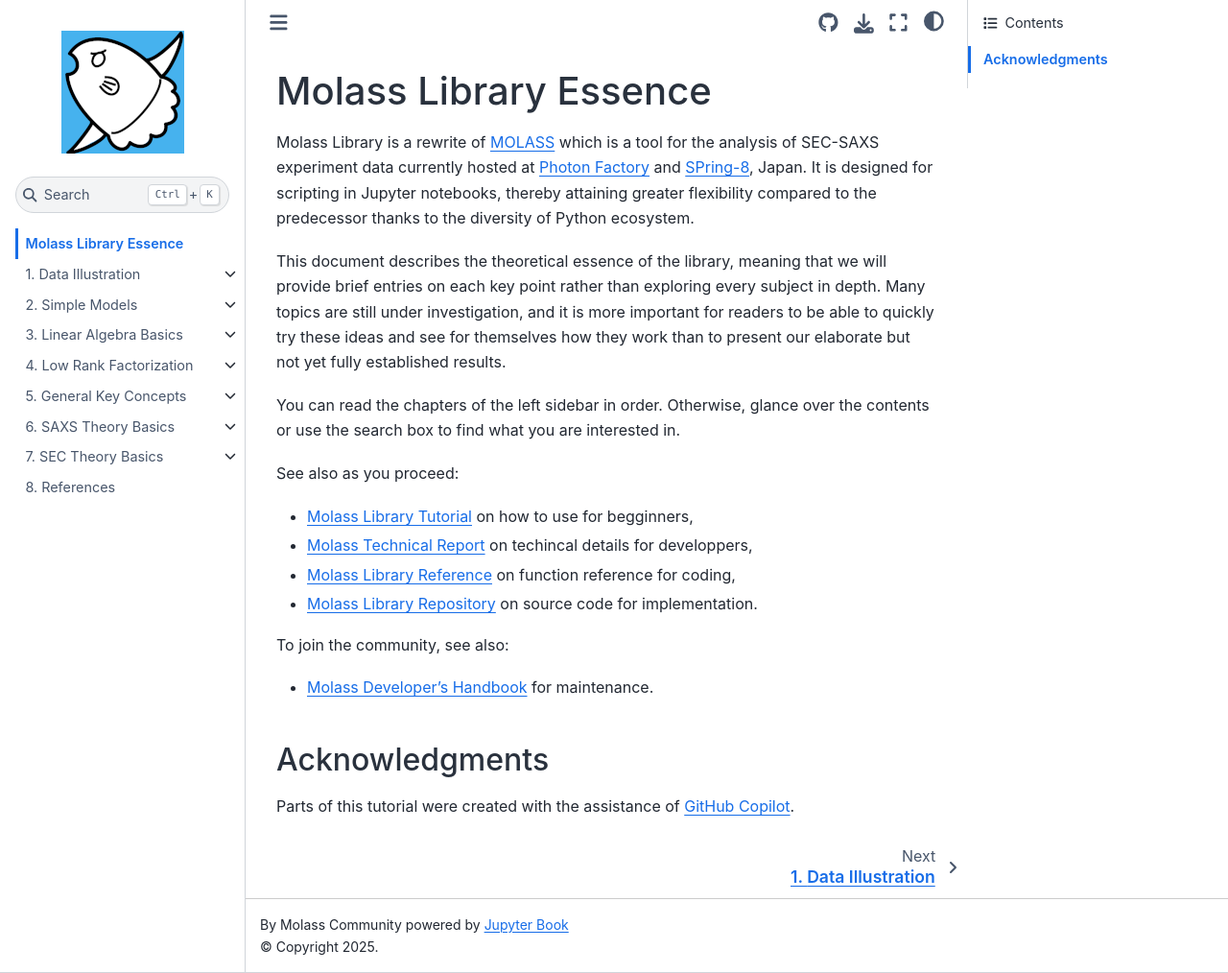
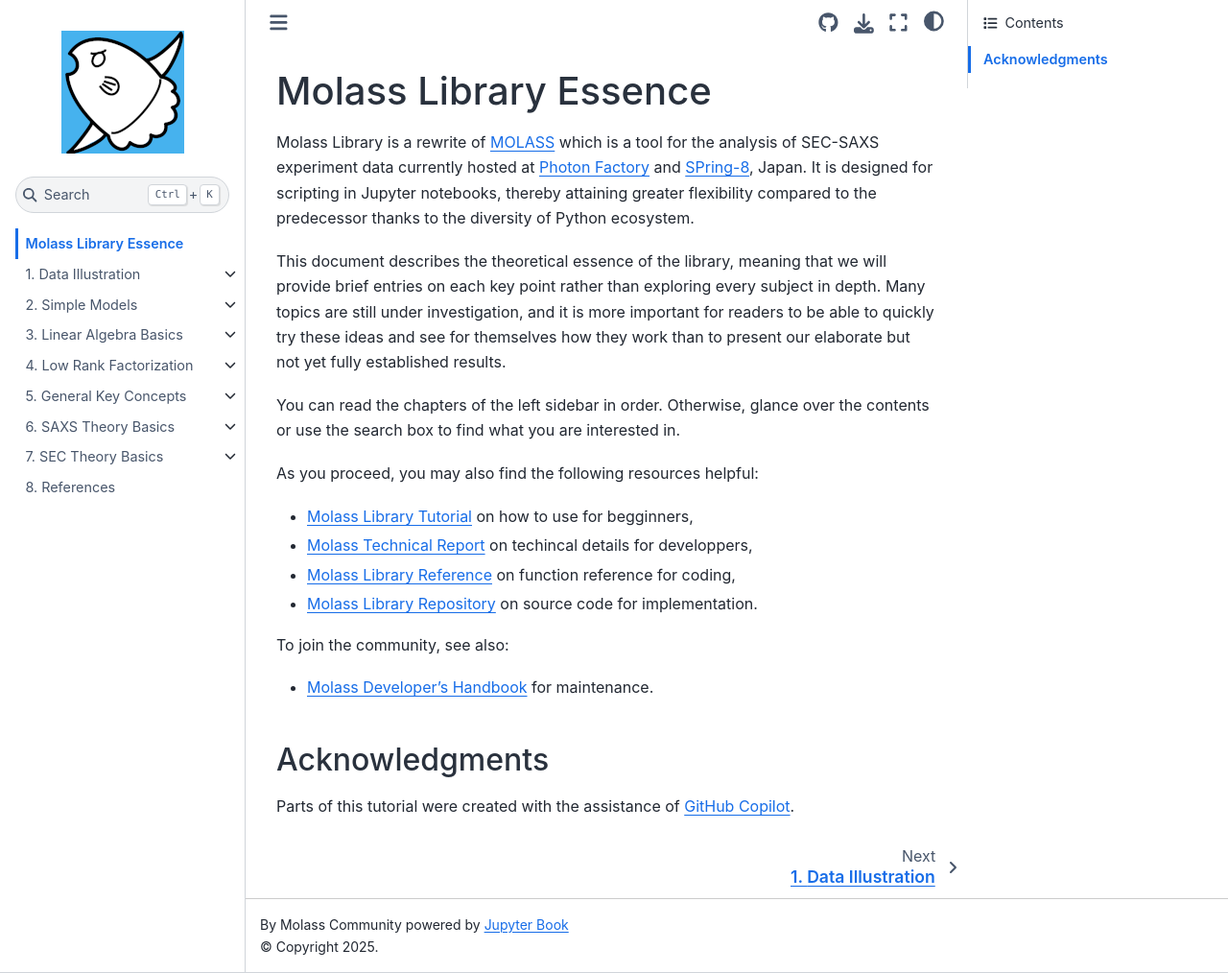
Before and after one commit to molass-saxs/molass-essence, a Jupyter Book: the page built from chapters/intro.md, in a window 1280 px wide and 1014 px high. Shown: the whole window at 96% size. Built offline with Jupyter Book 1.0.4 settings and Sphinx 7.4.7 and the Sphinx Book theme 1.1.4, drawn with Linux system fonts in a browser that asks for light colours; pages that are not in the unit, such as notebooks, are missing from menus.

```diff
--- a/chapters/intro.md
+++ b/chapters/intro.md
@@ -6,7 +6,7 @@
 
 You can read the chapters of the left sidebar in order. Otherwise, glance over the contents or use the search box to find what you are interested in.
 
-See also as you proceed:
+As you proceed, you may also find the following resources helpful:
 
 * [Molass Library Tutorial](https://nshimizu0721.github.io/molass-tutorial/) on how to use for begginners,
 * [Molass Technical Report](https://freesemt.github.io/molass-technical/) on techincal details for developpers,
```
Also changed, not shown: 1 other file.
